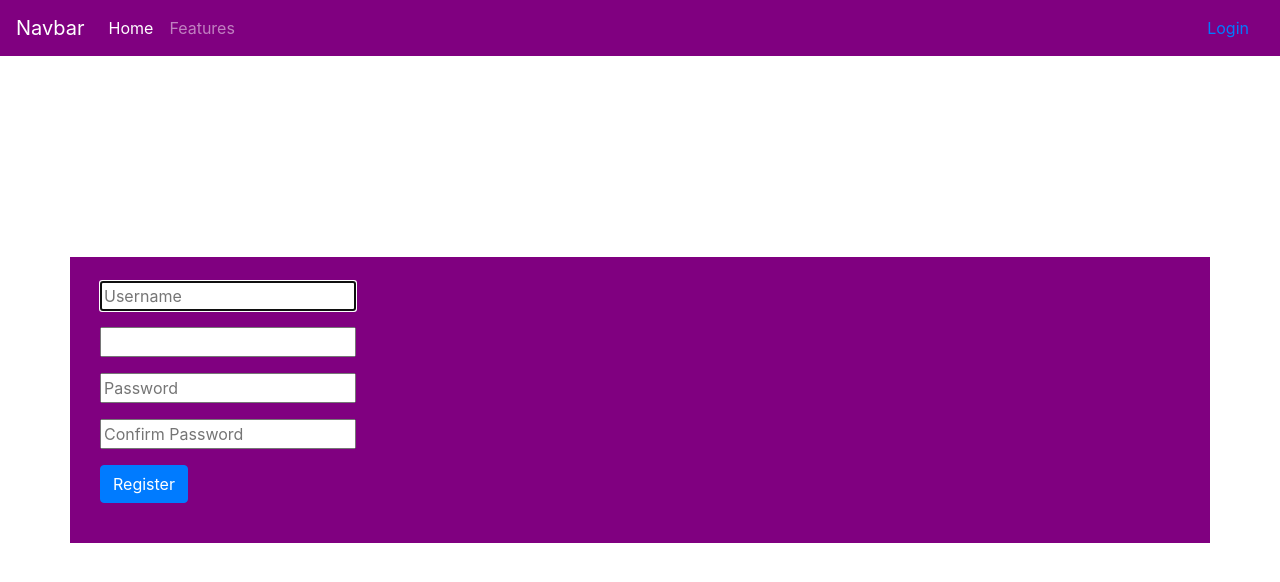
After one commit to AbdulMudhir/TodoAPP, a Django app: page /register/ in a window 1280 px wide. The commit adds this page. Shown: the top 582 px of the page. Run offline with Django 3.2, Linux system fonts and the light colour scheme; some libraries are stand-ins or nearby versions.

Commit message:
styling registeration form

```diff
--- a/TodoAPP/settings.py
+++ b/TodoAPP/settings.py
@@ -119,3 +119,7 @@ USE_TZ = True
 # https://docs.djangoproject.com/en/3.0/howto/static-files/
 
 STATIC_URL = '/static/'
+# Extra places for collect static to find static files.
+STATICFILES_DIRS = (
+    os.path.join(BASE_DIR, 'static'),
+)
--- a/app/forms.py
+++ b/app/forms.py
@@ -1,14 +1,14 @@
 from .models import ToDoModel
 from django import forms
 from .widgets import DateTimePicker
+from django.contrib.auth.forms import UserCreationForm
+from django.contrib.auth.models import User
 
 
 class ToDoForm(forms.ModelForm):
-
     title = forms.CharField(required=True)
     content = forms.CharField(required=True)
     target_date = forms.DateTimeField(required=True, widget=DateTimePicker())
-
 
     class Meta:
         model = ToDoModel
@@ -16,11 +16,35 @@ class ToDoForm(forms.ModelForm):
             'target_date': DateTimePicker
         }
 
-        fields =[
+        fields = [
 
             'title',
             'content',
             'target_date',
 
+        ]
 
-        ]
+
+class RegistrationForm(UserCreationForm):
+    email = forms.EmailField(required=True)
+    username = forms.CharField(widget=forms.TextInput(attrs={'class': '',
+                                                             'placeholder': 'Username'
+                                                             }), required=True)
+    password1 = forms.CharField(widget=forms.TextInput(attrs={'class': '',
+                                                              'placeholder': 'Password'
+                                                              }), required=True)
+    password2 = forms.CharField(widget=forms.TextInput(attrs={'class': '',
+                                                              'placeholder': 'Confirm Password'
+                                                              }), required=True)
+
+    class Meta:
+        model = User
+
+        fields = (
+
+            'username',
+            'password1',
+            'password2',
+            'email',
+
+        )
--- /dev/null
+++ b/app/static/app/css/stylesheet.css
@@ -0,0 +1,20 @@
+
+
+.bg-purple{
+background-color:#800080;
+}
+
+ .perfect-centering {
+     position: absolute;
+     top: 50%;
+     left:50%;
+     transform: translate(-50%,-50%);
+   }
+
+
+ .child-centering {
+     position: realtive;
+     top: 50%;
+     left:50%;
+     transform: translate(-50%,-50%);
+   }
--- /dev/null
+++ b/app/templates/app/login.html
@@ -0,0 +1 @@
+{% extends 'base.html' %}
--- /dev/null
+++ b/app/templates/app/register.html
@@ -0,0 +1,54 @@
+{% extends 'base.html' %}
+
+
+
+
+
+
+{% block body %}
+<br>
+<div class="container bg-purple perfect-centering ">
+    <br>
+
+    <div class="registeration-form container ">
+<form  method="post">
+    {% csrf_token %}
+
+  <div class="form-group row ">
+    <div class="col-sm-10">
+          {{ form.username }}
+    </div>
+  </div>
+
+
+  <div class="form-group row ">
+    <div class="col-sm-10">
+          {{ form.email }}
+    </div>
+  </div>
+
+
+
+  <div class="form-group row">
+    <div class="col-sm-10">
+        {{ form.errors }}
+      {{ form.password1 }}
+    </div>
+
+  </div>
+<div class="form-group row">
+
+    <div class="col-sm-10">
+      {{ form.password2 }}
+    </div>
+</div>
+  <div class="form-group row">
+    <div class="col-sm-10">
+      <button type="submit" class="btn btn-primary">Register</button>
+    </div>
+  </div>
+</form>
+</div>
+<br>
+    </div>
+{% endblock %}
--- a/app/templates/base.html
+++ b/app/templates/base.html
@@ -1,15 +1,47 @@
-
+{% load static %}
 
 <head>
     {% block head %}
     <title>base</title>
     {% endblock %}
+       <meta name="viewport" content="width=device-width, initial-scale=1, shrink-to-fit=no">
+
     <link rel="stylesheet" href="https://maxcdn.bootstrapcdn.com/bootstrap/4.0.0/css/bootstrap.min.css" integrity="sha384-Gn5384xqQ1aoWXA+058RXPxPg6fy4IWvTNh0E263XmFcJlSAwiGgFAW/dAiS6JXm" crossorigin="anonymous">
      <script type="text/javascript" src="https://cdnjs.cloudflare.com/ajax/libs/tempusdominus-bootstrap-4/5.0.0-alpha14/js/tempusdominus-bootstrap-4.min.js"></script>
+        <link rel="stylesheet" href="{% static 'app/css/stylesheet.css' %}" >
+
+
 </head>
 
+<nav class="navbar navbar-expand-lg navbar-dark " style="background-color:#800080;">
+
+  <a class="navbar-brand" href="#">Navbar</a>
+  <button class="navbar-toggler" type="button" data-toggle="collapse" data-target="#navbarNavAltMarkup" aria-controls="navbarNavAltMarkup" aria-expanded="false" aria-label="Toggle navigation">
+    <span class="navbar-toggler-icon"></span>
+  </button>
+
+  <div class="collapse navbar-collapse" id="navbarNavAltMarkup">
+    <div class="navbar-nav" >
+        {% block nav %}
+
+      <a class="nav-item nav-link active" href="#">Home <span class="sr-only" >(current)</span></a>
+      <a class="nav-item nav-link" href="#">Features</a>
+        {% endblock %}
+
+    </div>
+       {% block auth %}
+        <div class="container float-right">
+              <a class="nav-item float-right " href="#">Login</a>
+            </div>
+
+        {% endblock %}
+
+  </div>
+</nav>
+
+
+
 {% block body %}
-<body>
 
-</body>
+
 {% endblock %}
--- a/app/urls.py
+++ b/app/urls.py
@@ -6,7 +6,8 @@ urlpatterns =[
     path('', views.home, name='homepage'),
     path('delete_task/<int:task_id>/', views.delete_task, name="delete_task"),
     path('task_complete/<int:task_id>/', views.task_complete, name="task_complete"),
-    path('task_not_complete/<int:task_id>/', views.task_not_complete, name='task_not_complete')
-
+    path('task_not_complete/<int:task_id>/', views.task_not_complete, name='task_not_complete'),
+    path('login/', views.login , name="login"),
+    path('register/', views.register, name="register"),
 
 ]
--- a/app/views.py
+++ b/app/views.py
@@ -2,7 +2,9 @@ from django.shortcuts import render, redirect
 from .forms import ToDoForm
 from .models import ToDoModel
 from datetime import datetime
-
+from django.contrib.auth.forms import UserCreationForm
+from .forms import RegistrationForm
+from django.contrib.auth.models import User
 
 # Create your views here.
 
@@ -57,3 +59,21 @@ def task_not_complete(request, task_id):
         return redirect('/')
     else:
         return redirect('/')
+
+
+def login(request):
+    return render(request, 'app/login.html')
+
+
+def register(request):
+
+    registered_user = RegistrationForm(request.POST)
+
+    if registered_user.is_valid():
+
+        registered_user.save()
+
+        return redirect('/login/')
+
+    else:
+        return render(request, 'app/register.html', {'form': RegistrationForm})
```
Also changed, not shown: app/templates/app/home.html (+17 -15 lines), app/widgets.py (line endings or trailing spaces), db.sqlite3.
